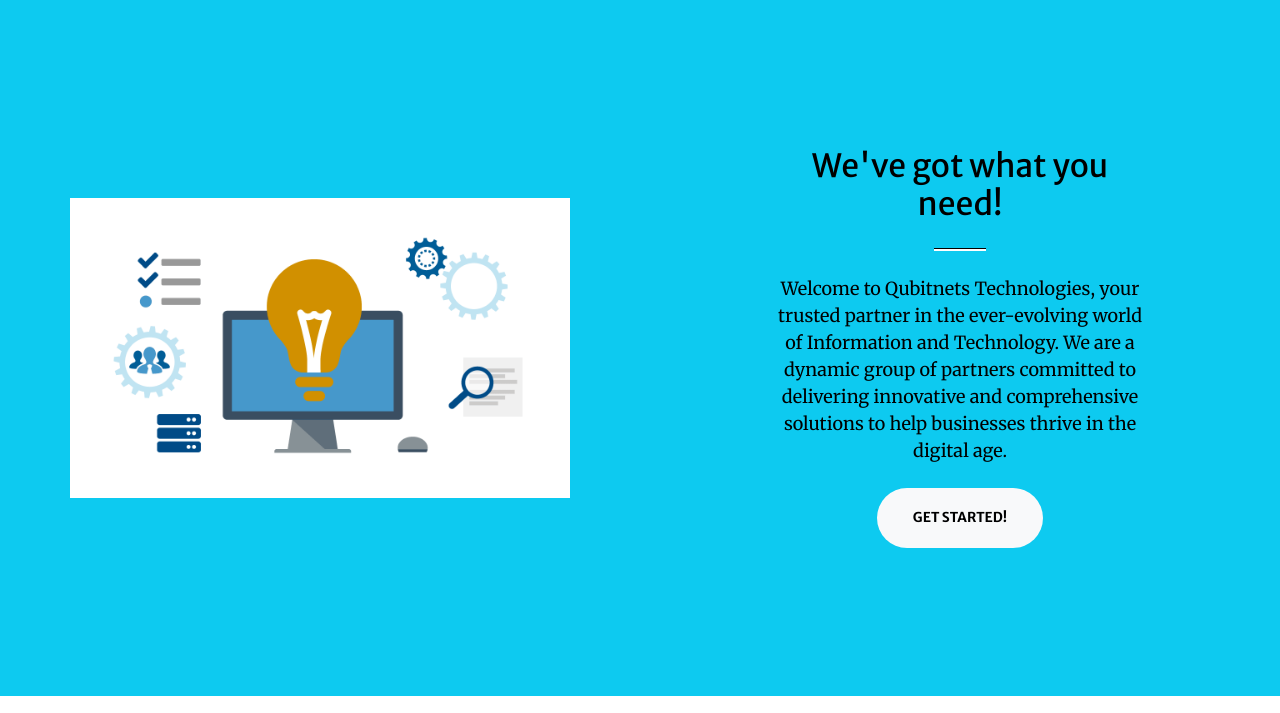
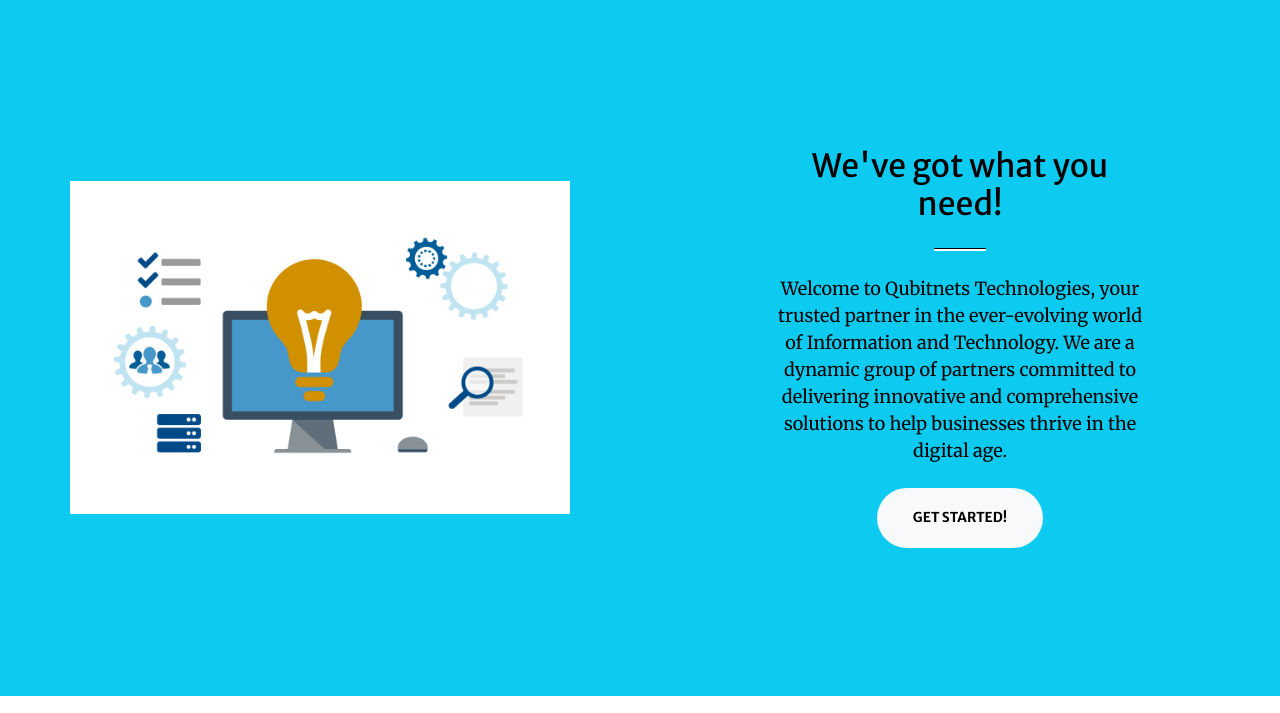
Before and after one commit to vikas1633/company-website, a Flask app: page / in a window 1280 px wide. Shown: the part 801-1514 px from the top of the page. Run offline with Flask 3, Linux system fonts and the light colour scheme; some libraries are stand-ins or nearby versions.

Commit message:
edit about page

```diff
--- a/app.py
+++ b/app.py
@@ -1,6 +1,8 @@
 from flask import Flask, render_template
 from flask_mail import Mail, Message
 from flask import request,flash
+
+
 app = Flask(__name__)
 
 app.config.from_object('config.Config')
@@ -30,7 +32,9 @@
        return "Success",200
 
 if __name__ == '__main__':
-      app.run(host='0.0.0.0', port=80)
+    context = ('certificate.crt', 'private.key')
+    app.run(host='0.0.0.0', port=80, ssl_context=context)
+    # app.run(host='0.0.0.0', port=80)
 
 # @app.route("/send")
 # def index():
--- a/templates/index.html
+++ b/templates/index.html
@@ -34,15 +34,23 @@
                 display: flex;
                 align-items: center;
               }
-            #imageContainer {
+            <!-- #imageContainer {
                 position: relative;
                 text-align: center;
                 width: 500px; /* Set the width of the container */
                 height: 300px; /* Set the height of the container */
                 overflow: hidden; /* Ensure the image does not overflow */
                 margin: auto; /* Center the container horizontally */
-              }
-
+              } -->
+            #imageContainer {
+                position: relative;
+                text-align: center;
+                width: 80%; /* Set the width of the container as a percentage */
+                max-width: 500px; /* Set a maximum width if needed */
+                height: auto; /* Let the height adjust automatically */
+                overflow: hidden; /* Ensure the image does not overflow */
+                margin: auto; /* Center the container horizontally */
+            }
             #imageDisplay {
                 width: 100%;
                 height: 100%;
@@ -55,6 +63,7 @@
                 padding: 20px;
                 box-sizing: border-box;
                 text-align: left;
+                position: relative;
               }
 
             #textOverlay {
```
Also changed, not shown: 1 other file.
